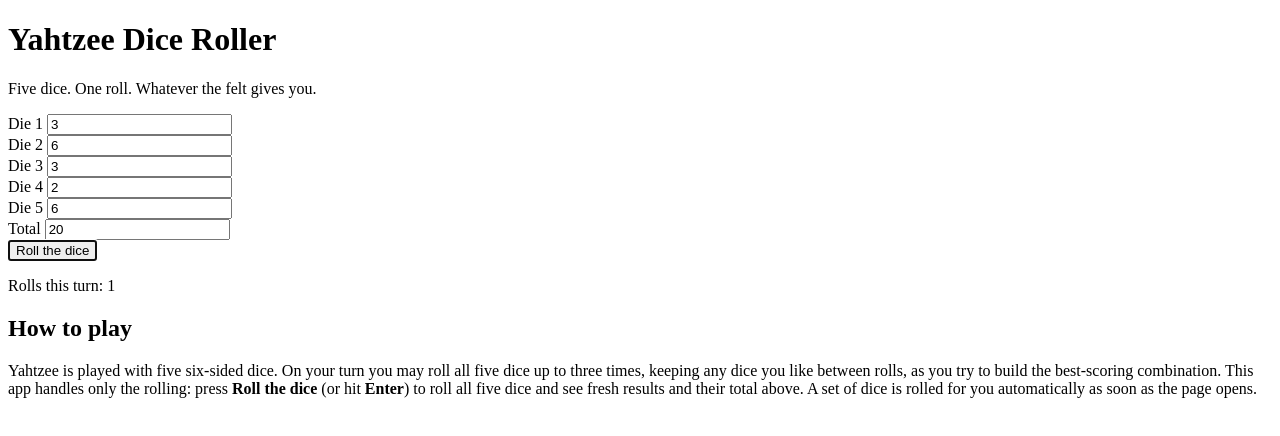
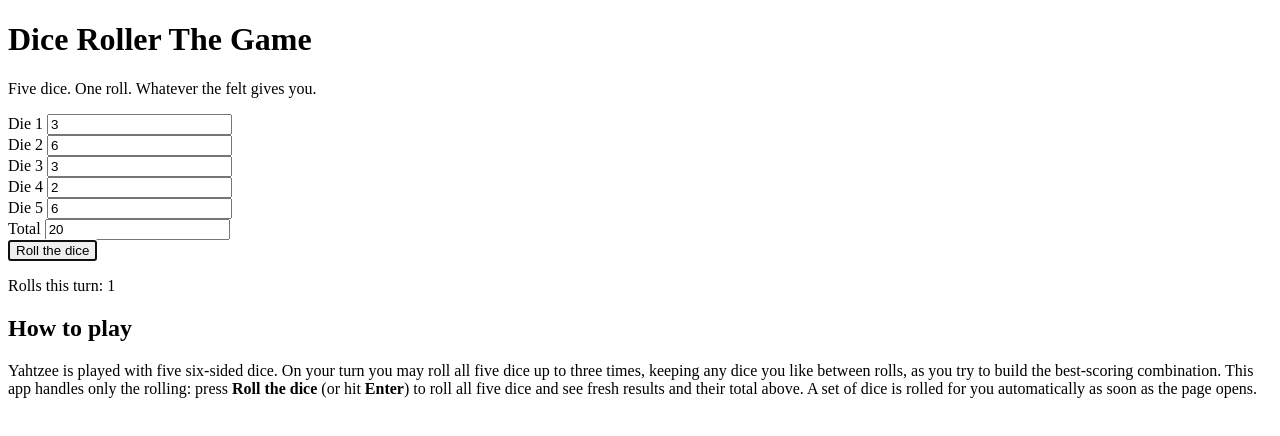
Before and after one commit to isaac-joseph/DiceRoller, a plain HTML site: page index.html in a window 1280 px wide. Drawn offline with Linux system fonts and the light colour scheme.

Commit message:
update Name 2

```diff
--- a/index.html
+++ b/index.html
@@ -14,7 +14,7 @@
   <main class="table">
 
     <header class="marquee">
-      <h1>Yahtzee <span>Dice Roller</span></h1>
+      <h1>Dice Roller <span>The Game</span></h1>
       <p class="tagline">Five dice. One roll. Whatever the felt gives you.</p>
     </header>
 
```
